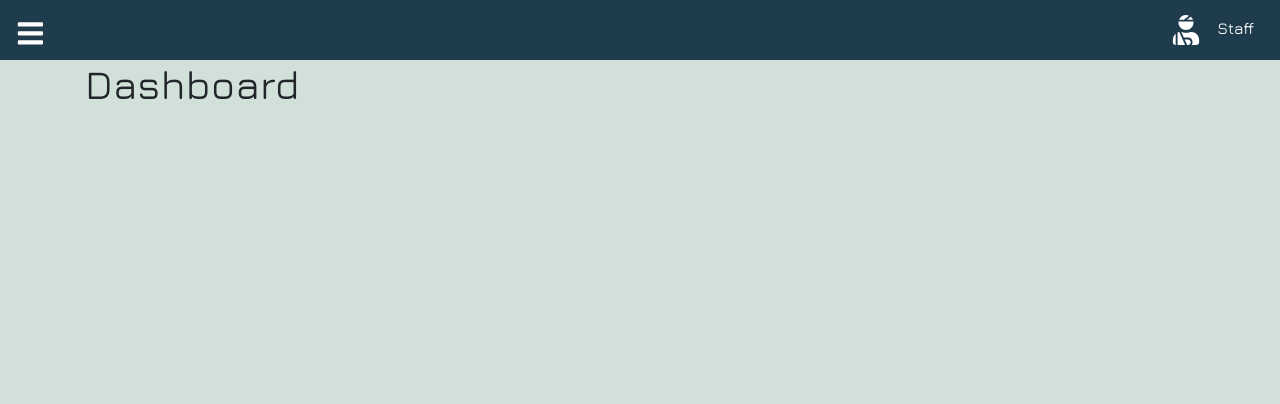
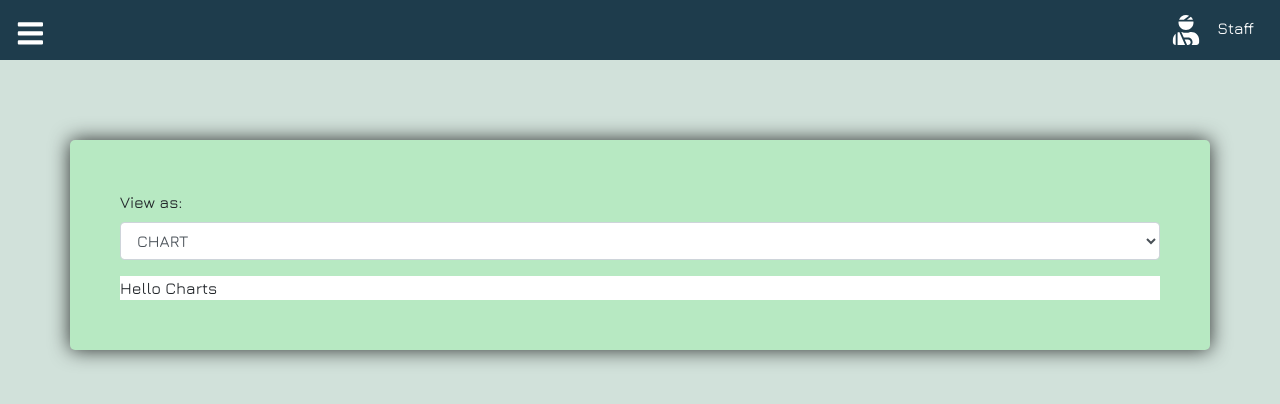
Before and after one commit to jaeruz/frontGold, a React (Create React App) app: page / in a window 1280 px wide. Shown: the top 404 px of the page. Built offline with nearby package versions, Linux system fonts and the light colour scheme.

Commit message:
Setting up Dashboard

```diff
--- a/src/components/pages/dashboard/Dashboard.js
+++ b/src/components/pages/dashboard/Dashboard.js
@@ -1,13 +1,34 @@
-import React from 'react'
-import { Container } from 'react-bootstrap'
-
+import React, { useState } from 'react';
+import { Container, Form } from 'react-bootstrap';
+import DashboardChart from './DashboardChart';
+import DashboardTable from './DashboardTable';
 
 function Dashboard() {
-    return (
-        <Container>
-            <h1>Dashboard</h1>
-        </Container>
-    )
+	const [chartOpen, setChartOpen] = useState(true);
+	const handleChange = (e) => {
+		let renderView = e.target.value;
+		// console.log(e.target.value);
+		// console.log(e.target.id);
+		if (renderView === 'CHART') {
+			setChartOpen(true);
+		} else {
+			setChartOpen(false);
+		}
+	};
+	return (
+		<Container className="dashboard-container">
+			<Form.Group controlId="dashboard-view-as">
+				<Form.Label>View as:</Form.Label>
+				<Form.Control as="select" onChange={handleChange} className="form-caps">
+					<option>CHART</option>
+					<option>TABLE</option>
+				</Form.Control>
+			</Form.Group>
+			<div class="dashboard-components">
+				{chartOpen ? <DashboardChart /> : <DashboardTable />}
+			</div>
+		</Container>
+	);
 }
 
-export default Dashboard
+export default Dashboard;
--- /dev/null
+++ b/src/components/pages/dashboard/DashboardChart.js
@@ -0,0 +1,7 @@
+import React from 'react';
+
+function DashboardChart() {
+	return <div>Hello Charts</div>;
+}
+
+export default DashboardChart;
--- /dev/null
+++ b/src/components/pages/dashboard/DashboardTable.js
@@ -0,0 +1,7 @@
+import React from 'react';
+
+function DashboardTable() {
+	return <div>Hello Table</div>;
+}
+
+export default DashboardTable;
--- a/src/components/pages/process/ISR/ISRForm.js
+++ b/src/components/pages/process/ISR/ISRForm.js
@@ -1,107 +1,111 @@
-import React, { useEffect, useState } from 'react'
-import { Form, Row, Col, Button } from 'react-bootstrap'
-import { useDispatch,useSelector } from 'react-redux'
-import { addDetails } from '../../../../actions/DetailsActions'
-import { getItems } from '../../../../actions/ItemActions'
+import React, { useEffect, useState } from 'react';
+import { Form, Row, Col, Button } from 'react-bootstrap';
+import { useDispatch, useSelector } from 'react-redux';
+import { addDetails } from '../../../../actions/DetailsActions';
+import { getItems } from '../../../../actions/ItemActions';
 
-function ISRForm({ISRItem,setISRItem,handlePrint}) {
-
-    const dispatch = useDispatch()
-    const item = useSelector(state => state.item)
-    const [detailStyle, setdetailStyle] = useState(null)
+function ISRForm({ ISRItem, setISRItem, handlePrint }) {
+	const dispatch = useDispatch();
+	const item = useSelector((state) => state.item);
+	const [detailStyle, setdetailStyle] = useState(null);
 
 	useEffect(() => {
 		if (item) {
 			if (item.length) {
-                let customerList = []
-                for (let i = 0; i !== item.length; i++){
-                    customerList.push(item[i].customer)
+				let customerList = [];
+				for (let i = 0; i !== item.length; i++) {
+					customerList.push(item[i].customer);
 				}
 
-                let UniqueCustomerList = [...new Set(customerList)]
+				let UniqueCustomerList = [...new Set(customerList)];
 
 				setdetailStyle({
 					...detailStyle,
-                    customerList: UniqueCustomerList
-                })
+					customerList: UniqueCustomerList,
+				});
 			}
 		}
-    }, [item])
+	}, [item]);
 
 	useEffect(() => {
-        dispatch(getItems())
-    }, [])
-
+		dispatch(getItems());
+	}, []);
 
 	useEffect(() => {
 		setdetailStyle({
-            customerList:[],
+			customerList: [],
 			styleDict: [],
-        })
-    }, [])
+		});
+	}, []);
 
 	const handleSubmit = (e) => {
 		e.preventDefault();
-        dispatch(addDetails(ISRItem))
-    }
+		dispatch(addDetails(ISRItem));
+	};
 
 	const handleChange = (e) => {
-
-        let customer = document.getElementById("detail_customer");
+		let customer = document.getElementById('detail_customer');
 		let sackNum = document.getElementById('sack_number');
 		let style = document.getElementById('detail_style');
 		let poNum = document.getElementById('po_number');
 
-        if (customer.value !== "NONE") {
-            let filteredItem = item.filter(i => i.customer === customer.value)
-            let styleDict = []
+		if (customer.value !== 'NONE') {
+			let filteredItem = item.filter((i) => i.customer === customer.value);
+			let styleDict = [];
 
-            for (let i = 0; i !== filteredItem.length; i++){
+			for (let i = 0; i !== filteredItem.length; i++) {
 				styleDict.push({
 					id: filteredItem[i].id,
-                    style: filteredItem[i].style
-                })
+					style: filteredItem[i].style,
+				});
 				setdetailStyle({
 					...detailStyle,
-                    styleDict: styleDict
-                })
+					styleDict: styleDict,
+				});
 			}
 		} else {
 			setdetailStyle({
 				...detailStyle,
 				styleDict: [],
-            })
+			});
 		}
 
-
-        if (sackNum.value !== "" && style.value !== "" && poNum.value !== "" && customer.value!=="NONE") {
+		if (
+			sackNum.value !== '' &&
+			style.value !== '' &&
+			poNum.value !== '' &&
+			customer.value !== 'NONE'
+		) {
 			setISRItem({
 				...ISRItem,
 				[e.target.id]: e.target.value.toUpperCase(),
 				detail_style: style.value,
-                barcode: (style.options[style.selectedIndex].innerHTML +"-"+ poNum.value +"-"+ sackNum.value).toUpperCase()
-            })
-
-        } else if (customer.value==="NONE") {
+				barcode: (
+					style.options[style.selectedIndex].innerHTML +
+					'-' +
+					poNum.value +
+					'-' +
+					sackNum.value
+				).toUpperCase(),
+			});
+		} else if (customer.value === 'NONE') {
 			setISRItem({
 				...ISRItem,
 				barcode: '',
 				detail_customer: '',
-            })
-         }else {
+			});
+		} else {
 			setISRItem({
 				...ISRItem,
 				[e.target.id]: e.target.value.toUpperCase(),
 				detail_style: style.value,
-            })
-
+			});
 		}
-    }
-
+	};
 
 	return (
 		<>
-            <div style={{marginBottom:"15px"}}>
+			<div style={{ marginBottom: '15px' }}>
 				<h3 className="form-title">ISR</h3>
 			</div>
 			<Form onSubmit={handleSubmit}>
@@ -110,11 +114,23 @@ function ISRForm({ISRItem,setISRItem,handlePrint}) {
 						<Form.Label>Customer:</Form.Label>
 					</Col>
 					<Col sm="8">
-                        <Form.Control as="select" onChange={handleChange} className="form-caps">
-                            <option key={0} value="NONE">NONE</option>
-                            {detailStyle ? detailStyle.customerList.map((customer,index) => {
-                                return <option key={index}>{customer}</option>
-                            }):null}
+						<Form.Control
+							as="select"
+							onChange={handleChange}
+							className="form-caps"
+						>
+							<option key={0} value="NONE">
+								NONE
+							</option>
+							{detailStyle
+								? detailStyle.customerList.map((customer, index) => {
+										return (
+											<option key={index} value={customer}>
+												{customer}
+											</option>
+										);
+								  })
+								: null}
 						</Form.Control>
 					</Col>
 				</Form.Group>
@@ -123,10 +139,21 @@ function ISRForm({ISRItem,setISRItem,handlePrint}) {
 						<Form.Label>Style:</Form.Label>
 					</Col>
 					<Col sm="8">
-                        <Form.Control as="select" onChange={handleChange} placeholder="Choose Customer" className="form-caps">
-                            {detailStyle ? detailStyle.styleDict.map((style,index) => {
-                                return <option key={index} value={style.id}>{style.style}</option>
-                            }):null}
+						<Form.Control
+							as="select"
+							onChange={handleChange}
+							placeholder="Choose Customer"
+							className="form-caps"
+						>
+							{detailStyle
+								? detailStyle.styleDict.map((style, index) => {
+										return (
+											<option key={index} value={style.id}>
+												{style.style}
+											</option>
+										);
+								  })
+								: null}
 						</Form.Control>
 					</Col>
 				</Form.Group>
@@ -135,7 +162,11 @@ function ISRForm({ISRItem,setISRItem,handlePrint}) {
 						<Form.Label>PO Number:</Form.Label>
 					</Col>
 					<Col sm="8">
-                        <Form.Control type="text" onChange={handleChange} className="form-caps"/>
+						<Form.Control
+							type="text"
+							onChange={handleChange}
+							className="form-caps"
+						/>
 					</Col>
 				</Form.Group>
 				<Form.Group as={Row} controlId="sack_number">
@@ -143,7 +174,11 @@ function ISRForm({ISRItem,setISRItem,handlePrint}) {
 						<Form.Label>Sack Number:</Form.Label>
 					</Col>
 					<Col sm="8">
-                        <Form.Control type="text" onChange={handleChange} className="form-caps"/>
+						<Form.Control
+							type="text"
+							onChange={handleChange}
+							className="form-caps"
+						/>
 					</Col>
 				</Form.Group>
 				<Form.Group as={Row} controlId="description">
@@ -151,7 +186,11 @@ function ISRForm({ISRItem,setISRItem,handlePrint}) {
 						<Form.Label>Description:</Form.Label>
 					</Col>
 					<Col sm="8">
-                        <Form.Control type="text" onChange={handleChange} className="form-caps"/>
+						<Form.Control
+							type="text"
+							onChange={handleChange}
+							className="form-caps"
+						/>
 					</Col>
 				</Form.Group>
 				<Form.Group as={Row} controlId="color">
@@ -159,7 +198,11 @@ function ISRForm({ISRItem,setISRItem,handlePrint}) {
 						<Form.Label>Color:</Form.Label>
 					</Col>
 					<Col sm="8">
-                        <Form.Control type="text" onChange={handleChange} className="form-caps"/>
+						<Form.Control
+							type="text"
+							onChange={handleChange}
+							className="form-caps"
+						/>
 					</Col>
 				</Form.Group>
 				<Form.Group as={Row} controlId="total">
@@ -167,7 +210,11 @@ function ISRForm({ISRItem,setISRItem,handlePrint}) {
 						<Form.Label>Total:</Form.Label>
 					</Col>
 					<Col sm="8">
-                        <Form.Control type="text" onChange={handleChange} className="form-caps"/>
+						<Form.Control
+							type="text"
+							onChange={handleChange}
+							className="form-caps"
+						/>
 					</Col>
 				</Form.Group>
 				<Form.Group as={Row} controlId="qty_sack">
@@ -175,7 +222,11 @@ function ISRForm({ISRItem,setISRItem,handlePrint}) {
 						<Form.Label>Quantity / Sack:</Form.Label>
 					</Col>
 					<Col sm="8">
-                        <Form.Control type="text" onChange={handleChange} className="form-caps"/>
+						<Form.Control
+							type="text"
+							onChange={handleChange}
+							className="form-caps"
+						/>
 					</Col>
 				</Form.Group>
 				<Form.Group as={Row} controlId="ship_date">
@@ -183,7 +234,11 @@ function ISRForm({ISRItem,setISRItem,handlePrint}) {
 						<Form.Label>Ship Date:</Form.Label>
 					</Col>
 					<Col sm="8">
-                        <Form.Control type="date" onChange={handleChange} className="form-caps"/>
+						<Form.Control
+							type="date"
+							onChange={handleChange}
+							className="form-caps"
+						/>
 					</Col>
 				</Form.Group>
 				<Form.Group as={Row} controlId="barcode">
@@ -195,16 +250,24 @@ function ISRForm({ISRItem,setISRItem,handlePrint}) {
 					</Col>
 				</Form.Group>
 				<div>
-                    <Button type="submit" className="form-btn-dark" style={{ float: 'right' }}>
+					<Button
+						type="submit"
+						className="form-btn-dark"
+						style={{ float: 'right' }}
+					>
 						Submit
 					</Button>
-                    <Button className="form-btn-light" style={{ float: 'right' }} onClick={handlePrint}>
+					<Button
+						className="form-btn-light"
+						style={{ float: 'right' }}
+						onClick={handlePrint}
+					>
 						Print
 					</Button>
 				</div>
 			</Form>
 		</>
-    )
+	);
 }
 
-export default ISRForm
+export default ISRForm;
--- a/src/index.css
+++ b/src/index.css
@@ -8,7 +8,7 @@
 	font-family: 'Jura', sans-serif;
 	-webkit-font-smoothing: antialiased;
 	-moz-osx-font-smoothing: grayscale;
-  background-color: #D1E1DA;
+	background-color: #d1e1da;
 }
 /*
 code {
@@ -19,14 +19,14 @@ code {
 /* start navbar css */
 
 .navbar {
-  background-color: #1E3C4C;
+	background-color: #1e3c4c;
 	height: 60px;
 	display: flex;
 	justify-content: flex-start;
 	align-items: center;
 	z-index: 10005;
 	position: sticky;
-  top:0 !important;
+	top: 0 !important;
 }
 
 .menu-bars {
@@ -37,7 +37,7 @@ code {
 
 .nav-menu {
 	z-index: 1;
-  background-color: #9CA1AE;
+	background-color: #9ca1ae;
 	width: 250px;
 	height: 100vh;
 	display: flex;
@@ -75,10 +75,10 @@ code {
 	text-decoration: none !important;
 	font-size: 18px;
 }
-.nav-text:hover{
-  background: #B7E9C2;
-  color: #1E3C4C;
-  border-left: 4px solid #1E3C4C;
+.nav-text:hover {
+	background: #b7e9c2;
+	color: #1e3c4c;
+	border-left: 4px solid #1e3c4c;
 	cursor: pointer;
 }
 /*
@@ -134,8 +134,8 @@ span {
   font-size: 3rem;
 } */
 
-.sub-links{
-  background: #1E3C4C;
+.sub-links {
+	background: #1e3c4c;
 	height: 60px;
 	padding-left: 3rem;
 	display: flex;
@@ -145,19 +145,16 @@ span {
 	font-size: 15px;
 }
 
-.sub-links:hover{
+.sub-links:hover {
 	background: #193340;
-  color: #B7E9C2;
+	color: #b7e9c2;
 	cursor: pointer;
 }
 
-
 /* end navbar css */
 
-
-
 /* start main container */
-.main-container-active{
+.main-container-active {
 	margin-left: 16% !important;
 	/* margin-right: 0% !important; */
 	/* margin-right: 0% !important; */
@@ -167,10 +164,9 @@ span {
 	transition: all 200ms ease-in-out;
 	/* text-align: center; */
 	/* background-color: #D1E1DA; */
-
 }
 
-.main-container{
+.main-container {
 	/* text-align: center; */
 	z-index: -1000;
 	/* margin-right: 1% !important; */
@@ -181,76 +177,85 @@ span {
 	/* width: 100% !important; */
 	transition: all 50ms ease-in-out;
 	/* background-color: #D1E1DA; */
-
 }
 /* end main container */
 
-
 /*start  additem container */
 
-.add-item-container{
-  background-color: #B7E9C2;
+.dashboard-container {
+	background-color: #b7e9c2;
+	padding: 50px 50px 50px 50px !important;
+	margin: 80px auto !important;
+	border-radius: 5px !important;
+	width: 100% !important;
+	box-shadow: 0 0 20px rgba(0, 0, 0, 0.8);
+}
+
+.dashboard-components {
+	background-color: white;
+}
+
+.add-item-container {
+	background-color: #b7e9c2;
 	padding: 50px 50px 50px 50px !important;
 	margin: 80px auto !important;
 	border-radius: 5px !important;
 	width: 70% !important;
-  box-shadow:0 0 20px rgba(0,0,0,0.8);
+	box-shadow: 0 0 20px rgba(0, 0, 0, 0.8);
 }
-
 
 /*end  additem container */
 
 /*start  ISR containers */
 
-.isr-container{
+.isr-container {
 	/* background-color: red; */
 	display: block;
 	margin: 20px 20px 20px 20px;
 	/* justify-content: space-evenly; */
 }
 
-.isr-container-form{
-  background-color: #B7E9C2;
+.isr-container-form {
+	background-color: #b7e9c2;
 	padding: 20px 50px 50px 50px;
 	border-radius: 5px;
 	width: 100%;
-  box-shadow:0 0 20px rgba(0,0,0,0.8);
+	box-shadow: 0 0 20px rgba(0, 0, 0, 0.8);
 }
 
-.isr-container-print{
+.isr-container-print {
 	background-color: white;
 	width: 100%;
 	padding: 20px 20px 20px 20px;
-  box-shadow:0 0 20px rgba(0,0,0,0.8);
+	box-shadow: 0 0 20px rgba(0, 0, 0, 0.8);
 }
-
 
 /*end  ISR container */
 
 /* start button */
-.form-btn-dark{
-  background-color: #1E3C4C !important;
-  color: #B7E9C2 !important;
+.form-btn-dark {
+	background-color: #1e3c4c !important;
+	color: #b7e9c2 !important;
 	margin: 0 5px 0 5px !important;
 }
-.form-btn-dark:hover{
-  background-color: #B7E9C2 !important;
-  color: #1E3C4C !important;
+.form-btn-dark:hover {
+	background-color: #b7e9c2 !important;
+	color: #1e3c4c !important;
 }
 
-.form-btn-light{
-  background-color: #B7E9C2 !important;
-  color: #1E3C4C !important;
+.form-btn-light {
+	background-color: #b7e9c2 !important;
+	color: #1e3c4c !important;
 	margin: 0 5px 0 5px !important;
 }
-.form-btn-light:hover{
-  background-color: #1E3C4C !important;
-  color: #B7E9C2 !important;
+.form-btn-light:hover {
+	background-color: #1e3c4c !important;
+	color: #b7e9c2 !important;
 }
 /* end button */
 
 /* start title */
-.form-title{
+.form-title {
 	color: white;
 	font-weight: bold;
 	text-shadow: 1px 1px 5px black;
@@ -259,13 +264,13 @@ span {
 
 /* start print barcode stylre */
 
-.print-form{
+.print-form {
 	background-color: white;
 
 	width: 100%;
 }
 
-.print-form-title{
+.print-form-title {
 	font-size: 15px;
 	margin: 20px 70px 10px 70px; /*top,right,bottom,left*/
 	text-align: center;
@@ -273,37 +278,37 @@ span {
 	font-weight: bolder;
 }
 
-.print-form-details{
+.print-form-details {
 	margin: 50px 0px 0px 50px;
 }
 
-.print-form-details ul{
+.print-form-details ul {
 	font-size: 13px;
 	list-style-type: none;
 	font-weight: bold;
 }
 
-.print-sack-number{
+.print-sack-number {
 	margin: 50px 0px 0px 0px;
 	border-style: solid;
 	padding: 10px 10px 10px 10px;
 	text-align: center;
 }
 
-.print-barcode{
+.print-barcode {
 	display: inline-block;
 	margin-left: 25%;
 	background-color: red;
 }
 
-.isr-form{
+.isr-form {
 	text-transform: uppercase;
 }
 
 /* end print barcode style */
 
 /* start form-caps */
-.form-caps{
+.form-caps {
 	text-transform: uppercase;
 }
 /* end form-caps */
```
Also changed, not shown: 1 other file (tests, documents, lock files or other folders). Lines whose indentation alone changed are shown as unchanged.
